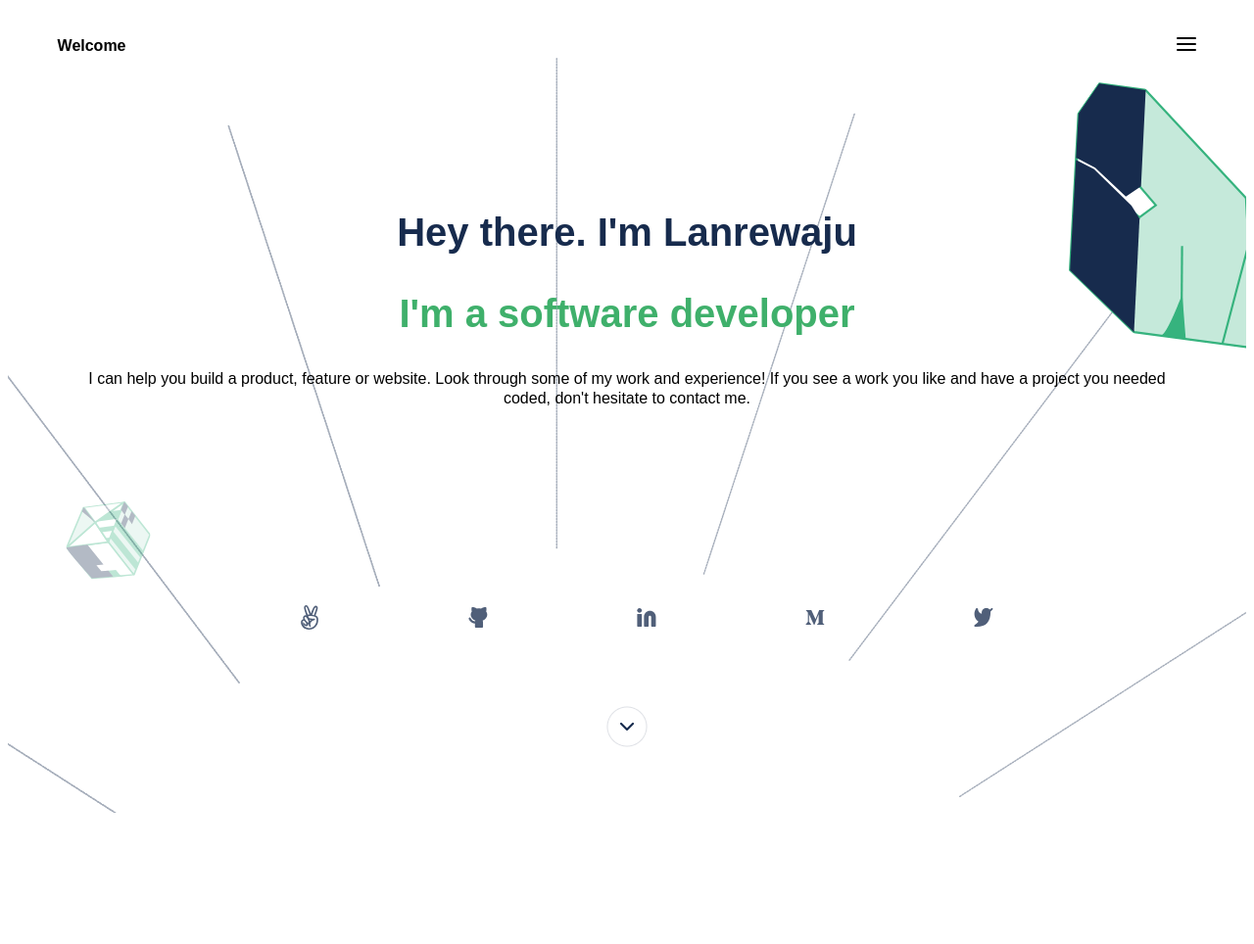
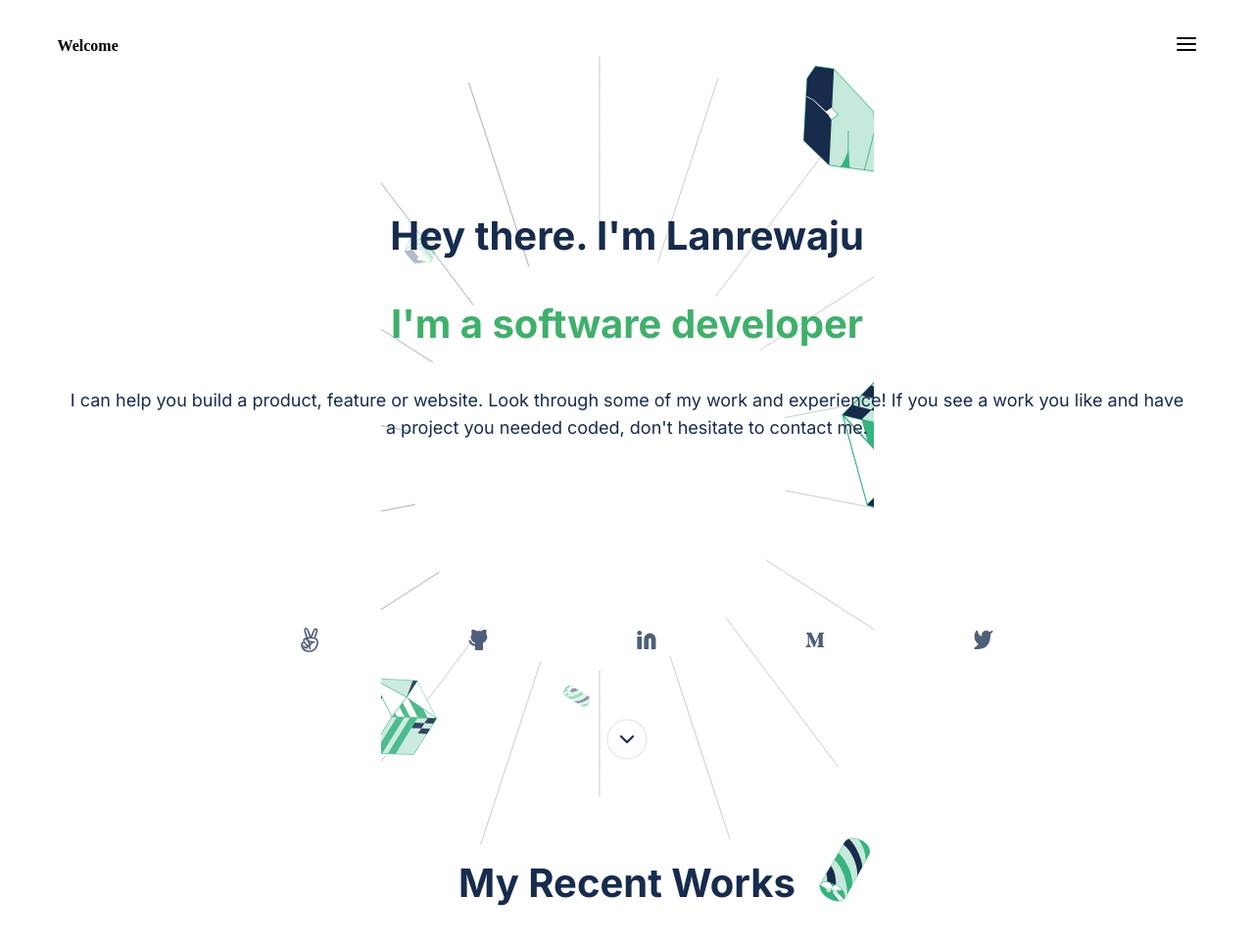
Before and after one commit to Lanr3waju/portfolio-project, a website: page index.html in a window 1280 px wide. Shown: the whole page at 98% size. Before the commit the page ends 838 px from the top, so only its background shows below. Drawn offline with Linux system fonts and the light colour scheme.

Commit message:
create work-section header

```diff
--- a/css/styles.css
+++ b/css/styles.css
@@ -1,25 +1,3 @@
-body {
-  font-family: ubuntu, sans-serif;
-}
-
-.welcome {
-  font-weight: bold;
-  color: black;
-  text-decoration: none;
-}
-
-h1 {
-  color: rgb(23, 43, 77);
-  font-size: 2.5em;
-  margin-bottom: 3%;
-}
-
-h2 {
-  color: rgb(63, 176, 107);
-  font-size: 2.5em;
-  margin-top: 0;
-}
-
 .nav-bar {
   display: flex;
   align-items: center;
@@ -47,15 +25,55 @@ main {
   text-align: center;
   background: url(../img/background.svg);
   background-position: center top;
-  background-size: cover;
+  background-size: contain;
+  background-repeat: no-repeat;
   padding-top: 10%;
+}
+
+.welcome {
+  font-weight: bold;
+  color: black;
+  text-decoration: none;
+}
+
+h2 {
+  color: rgb(63, 176, 107);
+  font-family: 'Inter', sans-serif;
+  font-size: 40px;
+  line-height: 52px;
+  font-weight: 700;
+  margin-bottom: 3%;
+  font-style: normal;
+  text-align: center;
+}
+
+.primary-header {
+  color: rgba(23, 43, 77, 1);
+}
+
+.secondary-header {
+  color: rgb(63, 176, 107);
+}
+
+.promo {
+  font-family: 'Inter', sans-serif;
+  color: rgba(23, 43, 77, 1);
+  font-size: 18px;
+  width: 90%;
+  margin-left: auto;
+  margin-right: auto;
+  line-height: 28px;
+  font-weight: 400;
+  margin-bottom: 1%;
+  text-align: center;
 }
 
 footer {
   width: auto;
   margin-right: auto;
   margin-left: auto;
-  height: 50px;
+  height: 30px;
+  margin-top: 0;
 }
 
 .icons {
@@ -123,16 +141,16 @@ ul {
   margin-bottom: 10%;
 }
 
-.promo {
-  line-height: 1.3rem;
-  margin-left: auto;
-  margin-right: auto;
-  width: 90%;
-}
-
 .arrow-down {
   margin-top: 5%;
   margin-left: auto;
   margin-right: auto;
   margin-bottom: 5%;
 }
+
+.work-section-header {
+  color: rgba(23, 43, 77, 1);
+  width: 90%;
+  margin-left: auto;
+  margin-right: auto;
+}
--- a/index.html
+++ b/index.html
@@ -6,7 +6,11 @@
     <meta name="viewport" content="width=device-width, initial-scale=1.0" />
     <title>Homepage</title>
     <link rel="stylesheet" type="text/css" href="./css/styles.css" />
+    <link rel="preconnect" href="https://fonts.googleapis.com">
+    <link rel="preconnect" href="https://fonts.gstatic.com" crossorigin>
+    <link href="https://fonts.googleapis.com/css2?family=Inter:wght@300;400;600;700&display=swap" rel="stylesheet">
   </head>
+
   <body>
     <nav class="nav-bar">
       <a class="welcome" href="#">Welcome</a>
@@ -19,8 +23,8 @@
 
     <main>
       <section class="intro">
-        <h1>Hey there. I'm Lanrewaju</h1>
-        <h2>I'm a software developer</h2>
+        <h2 class="primary-header">Hey there. I'm Lanrewaju</h2>
+        <h2 class="secondary-header">I'm a software developer</h2>
         <p class="promo">
           I can help you build a product, feature or website. Look through some of my work and
           experience! If you see a work you like and have a project you needed coded, don't hesitate
@@ -120,6 +124,10 @@
 
       <a href="#"><img class="arrow-down" src="./img/down.png" alt="arrow down btn"></a>
 
+      <Section>
+        <h2 class="work-section-header">My Recent Works</h2>
+      </Section>
+
     </main>
   </body>
 </html>
```
Also changed, not shown: img/Indicator.png (added).
